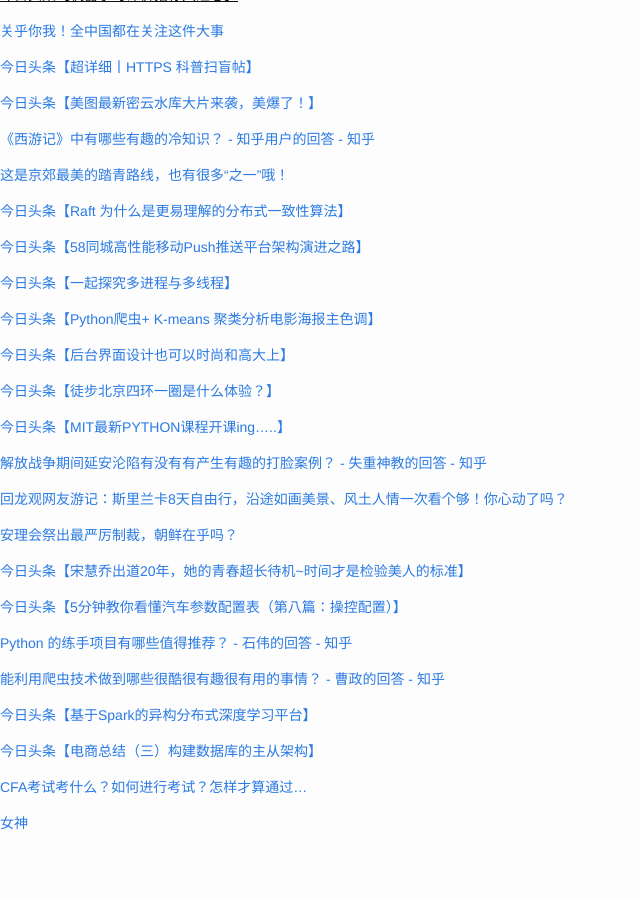
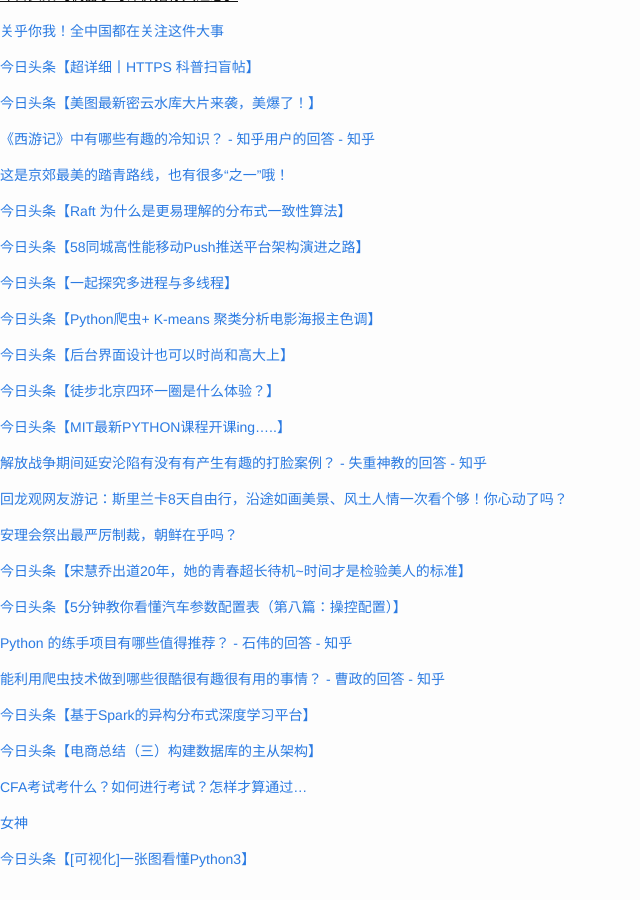
Before and after one commit to cnwarden/cnwarden.github.io, a Jekyll site: the page built from fav/index.md, in a window 1280 px wide and 900 px high, scrolled down 2562 px. Shown: the whole window, without its empty margins (0-640 px from the left). Built offline with Jekyll 4.4.1, drawn with Linux system fonts in a browser that asks for light colours; emoji names are drawn with the system emoji font; before the commit the page ends 3426 px from its top, so only the background shows below that.

Commit message:
auto commit

```diff
--- a/fav/index.md
+++ b/fav/index.md
@@ -190,3 +190,5 @@ title:  fav
 [CFA考试考什么？如何进行考试？怎样才算通过...](http://mp.weixin.qq.com/s?__biz=MjM5NDI3NjE0MQ==&mid=402246883&idx=3&sn=5c563092a34f7cfab71376ed4270156f&scene=0#wechat_redirect)
 
 [女神](http://mp.weixin.qq.com/s?__biz=MzAxODIwNDkzMw==&mid=403964799&idx=1&sn=aeaf03128042e5d0e1a884d846199df1&scene=0#wechat_redirect)
+
+[今日头条【[可视化]一张图看懂Python3】](http://toutiao.com/item/6258055831187620353/?iid=3764603574&app=news_article&tt_from=android_share&utm_source=email&utm_medium=toutiao_android&utm_campaign=client_share)
```
